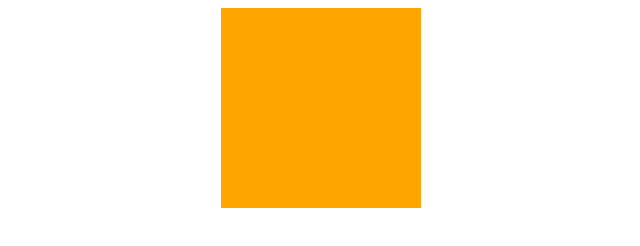
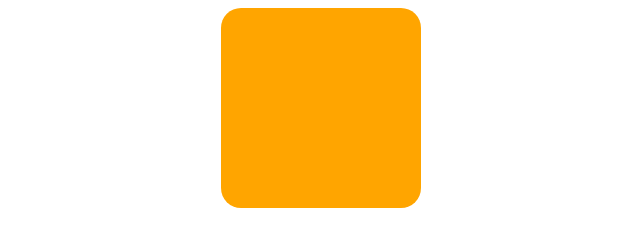
Before and after one commit to guojing0/rainbow, a plain HTML site: page index.html in a window 1280 px wide. Shown: the full height of the page, 319-959 px from the left. Drawn offline with Linux system fonts and the light colour scheme.

Commit message:
border-radius

```diff
--- a/index.css
+++ b/index.css
@@ -25,4 +25,6 @@ div {
   border: 0px;
   -webkit-animation:  4.326s rainbow infinite;
   animation:  4.326s rainbow infinite;
+  -webkit-border-radius: 20px;
+  -moz-border-radius: 20px;
 }
```
